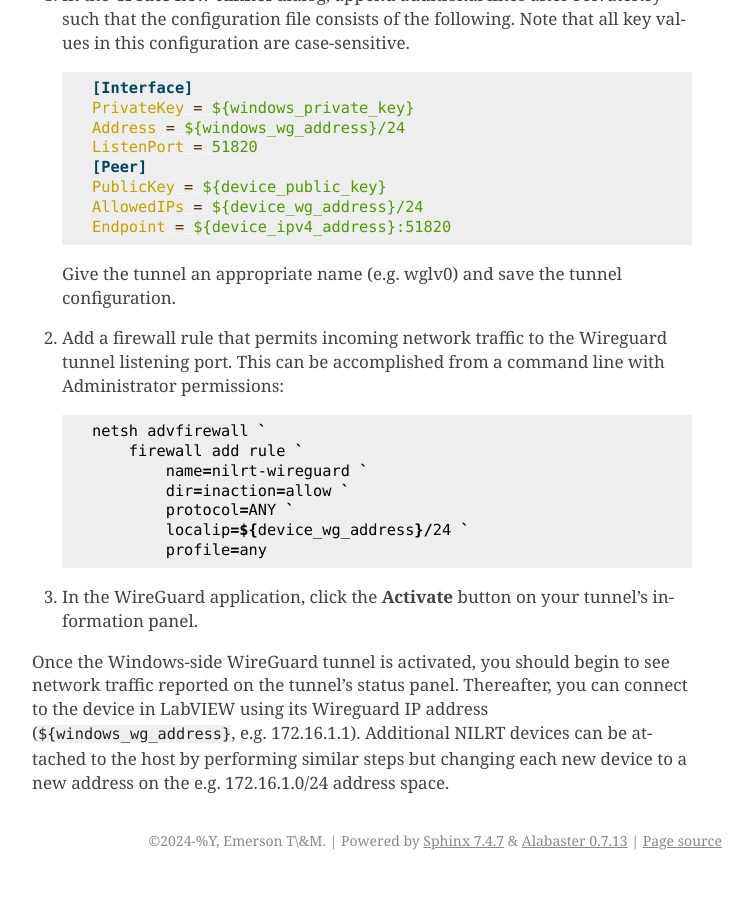
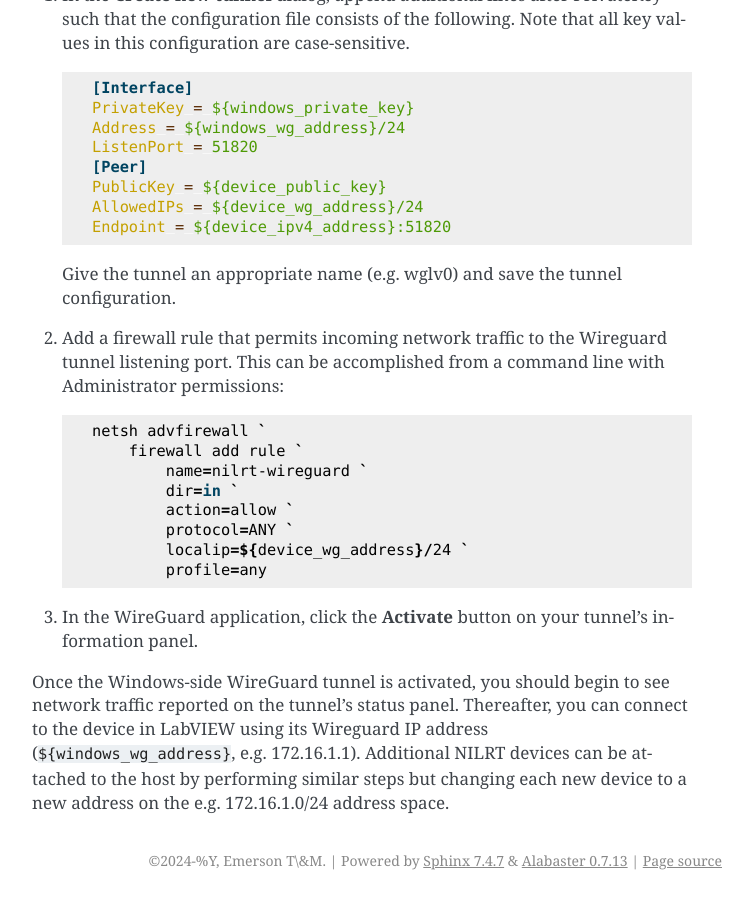
Before and after one commit to ni/nilrt-snac-guide, a Sphinx documentation site: the page built from source/appendix_2.rst, in a window 1280 px wide and 900 px high, scrolled down 2337 px. Shown: the whole window, without its empty margins (388-1141 px from the left). Built offline with Sphinx 7.4.7, drawn with Linux system fonts in a browser that asks for light colours.

Commit message:
add whitespace, newline in windows firewall powershell script
Signed-off-by: Blair Elliott <blair.elliott@ni.com>

```diff
--- a/source/appendix_2.rst
+++ b/source/appendix_2.rst
@@ -142,7 +142,8 @@ Windows host instructions
         netsh advfirewall `
             firewall add rule `
                 name=nilrt-wireguard `
-                dir=inaction=allow `
+                dir=in `
+                action=allow `
                 protocol=ANY `
                 localip=${device_wg_address}/24 `
                 profile=any
```
